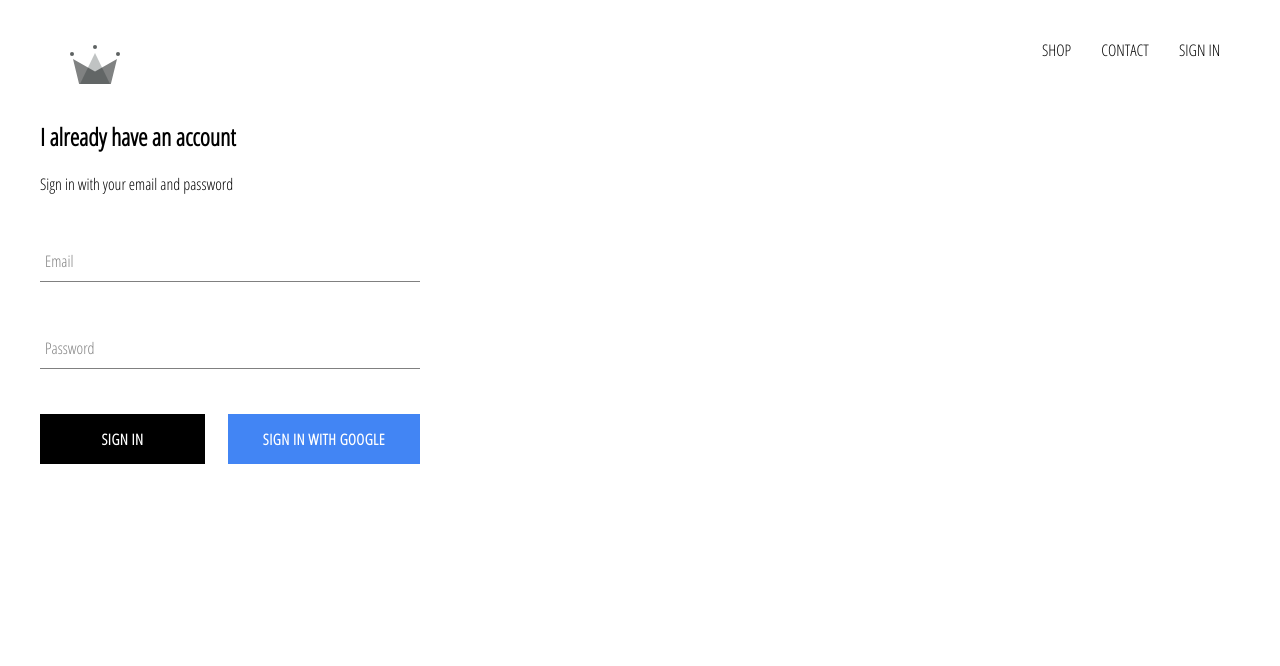
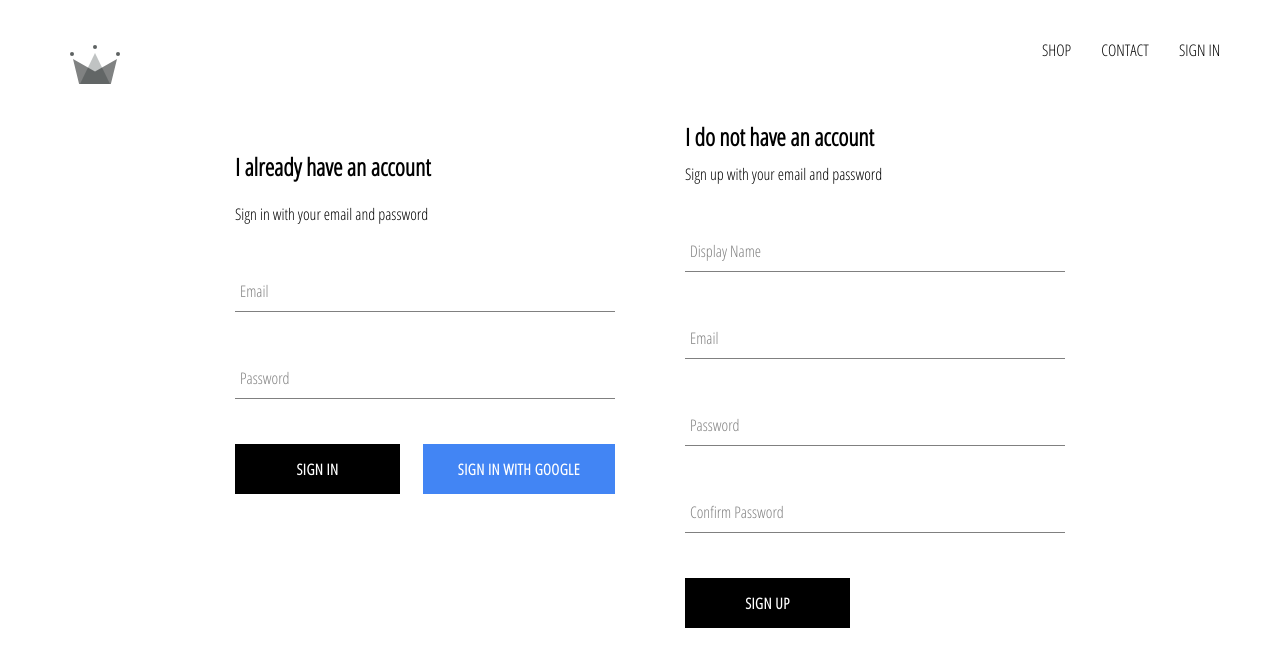
Before and after one commit to nizamudeen5619/react-ecommerce-project, a React (Create React App) app: page /signin in a window 1280 px wide. Shown: the top 666 px of the page. Built offline with nearby package versions, Linux system fonts and the light colour scheme; no server answers.

Commit message:
sign up page using email and password is done and styled

```diff
--- a/src/App.js
+++ b/src/App.js
@@ -5,7 +5,7 @@
 import ShopPage from './pages/shop/shop.component';
 import Header from './components/header/header.component';
 import SignInSignUpPage from './pages/sign-in-and-sign-up/sign-in-and-sign-up.component';
-import { auth } from './firebase/firebase.utils';
+import { auth, createUserProfileDocument } from './firebase/firebase.utils';
 
 import './App.css';
 
@@ -19,20 +19,34 @@
   }
   unsubscribeFromAuth = null
   componentDidMount() {
-    this.unsubscribeFromAuth = auth.onAuthStateChanged(user => {
-      this.setState({ currentUser: user })
-      console.log(user.displayName, user.email);
+    this.unsubscribeFromAuth = auth.onAuthStateChanged(async userAuth => {
+      if (userAuth) {//check if user signed in
+        //create user if does not exists or get user data and update state
+        const userRef = await createUserProfileDocument(userAuth);
+        userRef.onSnapshot(snapshot => {
+          this.setState({
+            currentUser: {
+              id: snapshot.id,
+              ...snapshot.data()//gives the data of the user logged in
+            }
+          });
+          console.log(this.state);
+        });
+      }
+      else {
+        this.setState({ currentUser: userAuth })
+      }
     })
   }
 
   componentWillUnmount() {
-    this.unsubscribeFromAuth()//close subscription
+    this.unsubscribeFromAuth()//close subscription to prevent memory leak
   }
 
   render() {
     return (
       <div>
-        <Header currentUser={this.state.currentUser}/>
+        <Header currentUser={this.state.currentUser} />
         <Switch>
           <Route exact path='/' component={HomePage} />
           <Route path='/shop' component={ShopPage} />
--- /dev/null
+++ b/src/components/sign-up/sign-up.component.jsx
@@ -0,0 +1,97 @@
+import { Component } from 'react';
+
+import FormInput from '../form-input/form-input.component';
+import CustomButton from '../custom-button/custom-button.component';
+
+import { auth, createUserProfileDocument } from '../../firebase/firebase.utils';
+
+import './sign-up.styles.scss';
+
+class SignUp extends Component {
+    constructor() {
+        super();
+
+        this.state = {
+            displayName: '',
+            email: '',
+            password: '',
+            confirmPassword: ''
+        }
+    }
+
+    handleSubmit = async (event) => {
+        event.preventDefault();
+        const { displayName, email, password, confirmPassword } = this.state;
+        if (password !== confirmPassword) {
+            alert("Passwords don't match")
+            return;
+        }
+        try {
+            const { user } = await auth.createUserWithEmailAndPassword(email, password)
+            await createUserProfileDocument(user, { displayName })
+            this.setState({//clear form
+                displayName: '',
+                email: '',
+                password: '',
+                confirmPassword: ''
+            })
+        }
+        catch (error) {
+            console.log(error);
+        }
+
+    }
+
+    handleChange = (event) => {
+        //get data form form and store it in state while user is typing
+        const { name, value } = event.target
+        this.setState({ [name]: value })
+    }
+
+    render() {
+        const { displayName, email, password, confirmPassword } = this.state;
+        return (
+            <div className='sign-up'>
+                <h2 className='title'>I do not have an account</h2>
+                <span>Sign up with your email and password</span>
+                <form className='sign-form' onSubmit={this.handleSubmit}>
+                    <FormInput
+                        type='text'
+                        name='displayName'
+                        value={displayName}
+                        onChange={this.handleChange}
+                        label='Display Name'
+                        required
+                    />
+                    <FormInput
+                        type='email'
+                        name='email'
+                        value={email}
+                        onChange={this.handleChange}
+                        label='Email'
+                        required
+                    />
+                    <FormInput
+                        type='password'
+                        name='password'
+                        value={password}
+                        onChange={this.handleChange}
+                        label='Password'
+                        required
+                    />
+                    <FormInput
+                        type='password'
+                        name='confirmPassword'
+                        value={confirmPassword}
+                        onChange={this.handleChange}
+                        label='Confirm Password'
+                        required
+                    />
+                    <CustomButton type='submit'>SIGN UP</CustomButton>
+                </form>
+            </div>
+        )
+    }
+}
+
+export default SignUp;
--- /dev/null
+++ b/src/components/sign-up/sign-up.styles.scss
@@ -0,0 +1,9 @@
+.sign-up {
+    display: flex;
+    flex-direction: column;
+    width: 380px;
+
+    .title{
+        margin: 10px 0;
+    }
+}
--- a/src/firebase/firebase.utils.js
+++ b/src/firebase/firebase.utils.js
@@ -12,6 +12,28 @@
     measurementId: "G-TDDBN61WLK"
 };
 
+export const createUserProfileDocument=async(userAuth,additionalData)=>{
+    if(!userAuth) return;
+    const userRef=firestore.doc(`users/${userAuth.uid}`)//referrence of user
+    const snapShot=await userRef.get()//get snapshot of data
+    if(!snapShot.exists){//if data not found
+        const {displayName,email}=userAuth
+        const createdAt=new Date();
+
+        try{
+            await userRef.set({//create data
+                displayName,
+                email,createdAt,
+                ...additionalData
+            })
+        }
+        catch(error){
+            console.log('error creating user',error.message);
+        }
+    }
+    return userRef;
+}
+
 // Initialize Firebase
 firebase.initializeApp(firebaseConfig);
 
--- a/src/pages/sign-in-and-sign-up/sign-in-and-sign-up.component.jsx
+++ b/src/pages/sign-in-and-sign-up/sign-in-and-sign-up.component.jsx
@@ -1,10 +1,12 @@
 import SignIn from '../../components/sign-in/sign-in.component';
+import SignUp from '../../components/sign-up/sign-up.component';
 
 import './sign-in-and-sign-up.styles.scss';
 
 const SignInSignUpPage = () => (
     <div className='sign-in-and-sign-up'>
         <SignIn />
+        <SignUp />
     </div>
 )
 
--- a/src/pages/sign-in-and-sign-up/sign-in-and-sign-up.styles.scss
+++ b/src/pages/sign-in-and-sign-up/sign-in-and-sign-up.styles.scss
@@ -0,0 +1,6 @@
+.sign-in-and-sign-up{
+    width: 850px;
+    display: flex;
+    justify-content: space-between;
+    margin: 30px auto;
+}
```
